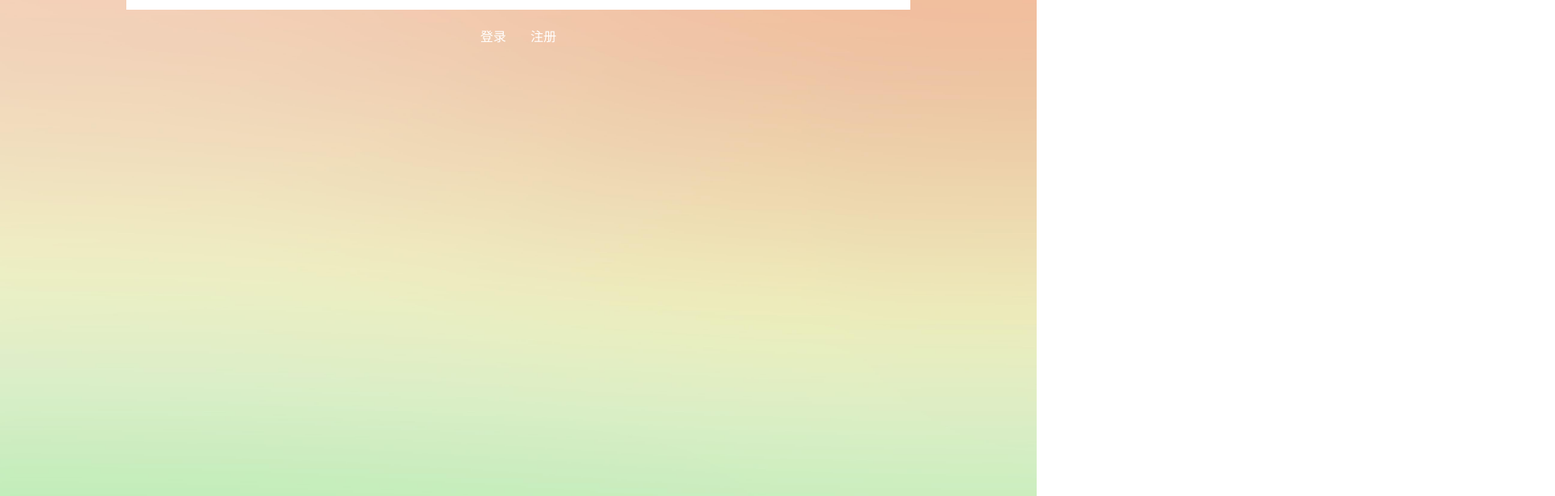
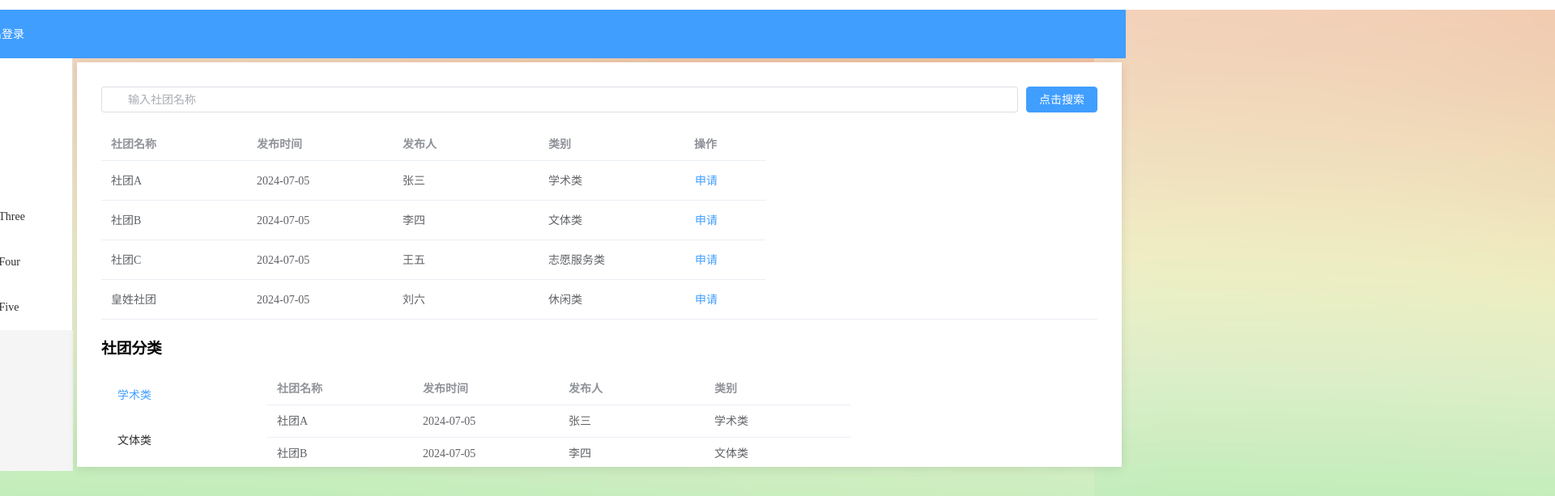
Before and after one commit to RichuTOT/schoolproject, a Vue app in the folder Test2/my-project/: page /dashboard/page-two in a window 1280 px wide. Before the commit this address had no page. Shown: the part 43-656 px from the top of the page at 81% size, 1920 px wide, since content can reach past the window. Built offline with nearby package versions, Linux system fonts and the light colour scheme.

Commit message:
个人中心，社团搜索，首页

```diff
--- a/Test2/my-project/src/router/index.js
+++ b/Test2/my-project/src/router/index.js
@@ -1,23 +1,42 @@
 import { createRouter, createWebHistory } from 'vue-router';
 import Login from '../components/Login.vue';
 import Register from '../components/Register.vue';
-import Dashboard from '../views/Dashboard.vue'; // 引入新的页面组件
+import Dashboard from '../views/Dashboard.vue';
+import PageOne from '../views/PageOne.vue';
+import PageTwo from '../views/PageTwo.vue';
+import PageThree from '../views/PageThree.vue';
+import Content from '../views/Content.vue'; // 新添加的内容组件
 
 const routes = [
   {
     path: '/',
-    name: 'Login',
-    component: Login
+    redirect: '/login'
   },
-  {
-    path: '/register',
-    name: 'Register',
-    component: Register
-  },
-  {
-    path: '/dashboard',
-    name: 'Dashboard',
-    component: Dashboard // 新的页面路由配置
+  {path: '/login',name: 'Login',component: Login},
+  {path: '/register',name: 'Register',component: Register},
+  {path: '/dashboard',name: 'Dashboard',component: Dashboard,
+    children: [
+      {
+        path: 'page-one',
+        name: 'PageOne',
+        component: PageOne //个人中心
+      },
+      {
+        path: 'page-two',
+        name: 'PageTwo',
+        component: PageTwo //搜索社团
+      },
+      {
+        path: 'page-three',
+        name: 'PageThree',
+        component: PageThree
+      },
+      {
+        path: 'content', // 新添加的内容路径
+        name: 'Content',
+        component: Content
+      }
+    ]
   }
 ];
 
--- /dev/null
+++ b/Test2/my-project/src/views/Content.vue
@@ -0,0 +1,34 @@
+<template>
+    <div class="content">
+      <img src="../assets/tu.jpg"  />
+      <p>活动详情</p>
+
+    </div>
+  </template>
+
+  <script>
+  export default {
+    name: 'Content'
+  };
+  </script>
+
+  <style scoped>
+  .content {
+    text-align: center;
+  }
+
+  .content img {
+    max-width: 100%;
+    height: 200px;
+    margin-bottom: 20px;
+  }
+
+  .content p {
+    display: flex;
+    font-size: 16px;
+  }
+
+  .content p a:hover {
+    text-decoration: underline;
+  }
+  </style>
--- a/Test2/my-project/src/views/Dashboard.vue
+++ b/Test2/my-project/src/views/Dashboard.vue
@@ -1,23 +1,130 @@
 <template>
-    <div class="dashboard">
-      <h1>欢迎来到社团联盟</h1>
-      <p>这是一个新的页面，只有登录成功后才能访问。</p>
+  <div class="common-layout">
+
+    <el-container>
+      <el-header class="header">
+        <div class="header-content">
+          <span>欢迎</span>
+          <el-button type="primary" @click="logout">退出登录</el-button>
+
+        </div>
+      </el-header>
+
+      <el-container>
+        <el-aside width="200px" class="aside">
+          <el-menu
+            :default-active="activeMenu"
+            class="el-menu-vertical-demo"
+            @select="handleMenuSelect"
+          >
+          <el-menu-item index="1">
+              <i class="el-icon-message"></i>
+              <span slot="title">Menu</span>
+            </el-menu-item>
+            <el-menu-item index="2">
+              <i class="el-icon-message"></i>
+              <span slot="title">个人中心</span>
+            </el-menu-item>
+            <el-menu-item index="3">
+              <i class="el-icon-menu"></i>
+              <span slot="title">搜索社团</span>
+            </el-menu-item>
+            <el-menu-item index="4">
+              <i class="el-icon-setting"></i>
+              <span slot="title">Navigator Three</span>
+            </el-menu-item>
+            <el-menu-item index="5">
+              <i class="el-icon-message"></i>
+              <span slot="title">Navigator Four</span>
+            </el-menu-item>
+            <el-menu-item index="6">
+              <i class="el-icon-message"></i>
+              <span slot="title">Navigator Five</span>
+            </el-menu-item>
+          </el-menu>
+        </el-aside>
+
+        <el-main class="main">
+          <router-view></router-view>
+        </el-main>
+      </el-container>
+    </el-container>
   </div>
 </template>
 
 <script>
 export default {
-    name: 'Dashboard'
+  name: 'Dashboard',
+  data() {
+    return {
+      activeMenu: '1'
+    };
+  },
+  methods: {
+    handleMenuSelect(key, keyPath) {
+      switch (key) {
+        case '1':
+          this.$router.push({ name: 'Content' });
+          break;
+        case '2':
+          this.$router.push({ name: 'PageOne' });
+          break;
+        case '3':
+          this.$router.push({ name: 'PageTwo' });
+          break;
+        case '4':
+          this.$router.push({ name: 'PageThree' });
+          break;
+        case '5':
+          this.$router.push({ name: 'PageFour' });
+          break;
+        case '6':
+          this.$router.push({ name: 'PageFour' });
+          break;
+        default:
+          break;
+      }
+    },
+    logout() {
+      // 退出登录逻辑
+      console.log('退出登录');
+      this.$router.push({ name: 'Login' });
+    }
+  }
 };
 </script>
 
 <style scoped>
-  .dashboard {
+.common-layout {
+  min-height: 100vh;
+}
+
+.header {
+  background-color: #409EFF;
+  width: 1500px ;
+  color: #000000;
+  line-height: 60px;
   display: flex;
-    flex-direction: column;
+  justify-content: space-between;
+  padding: 0 20px;
+}
+
+.header-content {
+  display: flex;
   align-items: center;
-    justify-content: center;
-    min-height: 100vh;
-    text-align: center;
 }
+
+.aside {
+  background-color: #f5f5f5;
+
+}
+
+.main { /*主内容区域CSS */
+  background-color: #fff;
+  height: 500px;
+  padding: 10px;
+  margin: 5px;
+  box-shadow: 0 2px 12px 0 rgba(0, 0, 0, 0.1);
+}
+
 </style>
--- /dev/null
+++ b/Test2/my-project/src/views/PageOne.vue
@@ -0,0 +1,80 @@
+<template>
+  <div class="personal-center">
+    <div class="user-info">
+      <div class="avatar">
+        <img src="https://via.placeholder.com/100" alt="用户头像" />
+      </div>
+      <div class="account-info">
+        <p>账号：xxxxxxxxxxx</p>
+        <el-button type="primary">编辑资料</el-button>
+      </div>
+    </div>
+    <div class="club-list">
+      <h3>社团清单</h3>
+      <el-table :data="clubs" style="width: 100%">
+        <el-table-column prop="date" label="时间" width="180"></el-table-column>
+        <el-table-column prop="name" label="社团名称" width="180"></el-table-column>
+        <el-table-column prop="status" label="审核状态" width="180"></el-table-column>
+      </el-table>
+    </div>
+  </div>
+</template>
+
+<script>
+export default {
+  name: 'PageOne',
+  data() {
+    return {
+      clubs: [
+        { date: '2024-07-05', name: '社团A', status: '已通过' },
+        { date: '2024-07-05', name: '社团B', status: '审核中' },
+      ],
+    };
+  },
+};
+</script>
+
+<style scoped>
+.personal-center {
+  padding: 20px;
+}
+
+.user-info {
+  display: flex;
+  align-items: center;
+  margin-bottom: 20px;
+}
+
+.avatar {
+  width: 100px;
+  height: 100px;
+  border: 2px solid #ccc;
+  border-radius: 50%;
+  overflow: hidden;
+  margin-right: 20px;
+}
+
+.avatar img {
+  width: 100%;
+  height: 100%;
+}
+
+.account-info {
+  display: flex;
+  flex-direction: column;
+  justify-content: center;
+}
+
+.account-info p {
+  margin: 0;
+  font-size: 16px;
+}
+
+.club-list {
+  margin-top: 20px;
+}
+
+.el-table th, .el-table td {
+  text-align: center;
+}
+</style>
--- /dev/null
+++ b/Test2/my-project/src/views/PageThree.vue
@@ -0,0 +1,23 @@
+<template>
+    <div>
+      <h1>Page Three</h1>
+      <el-table :data="tableData">
+        <el-table-column prop="date" label="Date" width="180"></el-table-column>
+        <el-table-column prop="name" label="Name" width="180"></el-table-column>
+        <el-table-column prop="address" label="Address"></el-table-column>
+      </el-table>
+    </div>
+  </template>
+
+  <script>
+  export default {
+    data() {
+      return {
+        tableData: [
+          { date: '2016-05-02', name: 'Tom', address: 'No. 189, Grove St, Los Angeles' },
+          // 添加更多数据
+        ]
+      };
+    }
+  };
+  </script>
--- /dev/null
+++ b/Test2/my-project/src/views/PageTwo.vue
@@ -0,0 +1,139 @@
+<template>
+  <div class="search-club">
+    <div class="search-bar">
+      <el-input
+        v-model="searchQuery"
+        placeholder="输入社团名称"
+        prefix-icon="el-icon-search"
+        @keyup.enter="handleSearch"
+      />
+      <el-button type="primary" @click="handleSearch">点击搜索</el-button>
+    </div>
+
+    <el-table :data="filteredClubs" class="club-table" style="margin-top: 20px;">
+      <el-table-column prop="name" label="社团名称" width="180"></el-table-column>
+      <el-table-column prop="date" label="发布时间" width="180"></el-table-column>
+      <el-table-column prop="author" label="发布人" width="180"></el-table-column>
+      <el-table-column prop="category" label="类别" width="180"></el-table-column>
+      <el-table-column label="操作" width="100">
+        <template v-slot="scope">
+          <el-button type="text" @click="applyClub(scope.row)">申请</el-button>
+        </template>
+      </el-table-column>
+    </el-table>
+
+    <div class="club-category" style="margin-top: 20px;">
+      <h3>社团分类</h3>
+      <el-row>
+        <el-col :span="4">
+          <el-menu
+            default-active="1"
+            class="el-menu-vertical-demo"
+            @select="handleCategorySelect"
+          >
+            <el-menu-item index="1">学术类</el-menu-item>
+            <el-menu-item index="2">文体类</el-menu-item>
+            <el-menu-item index="3">志愿服务类</el-menu-item>
+            <el-menu-item index="4">休闲类</el-menu-item>
+          </el-menu>
+        </el-col>
+        <el-col :span="20">
+          <el-table :data="filteredByCategoryClubs" class="club-table">
+            <el-table-column prop="name" label="社团名称" width="180"></el-table-column>
+            <el-table-column prop="date" label="发布时间" width="180"></el-table-column>
+            <el-table-column prop="author" label="发布人" width="180"></el-table-column>
+            <el-table-column prop="category" label="类别" width="180"></el-table-column>
+          </el-table>
+        </el-col>
+      </el-row>
+    </div>
+  </div>
+</template>
+
+<script>
+export default {
+  name: 'PageTwo',
+  data() {
+    return {
+      searchQuery: '',
+      clubs: [
+        { name: '社团A', date: '2024-07-05', author: '张三', category: '学术类' },
+        { name: '社团B', date: '2024-07-05', author: '李四', category: '文体类' },
+        { name: '社团C', date: '2024-07-05', author: '王五', category: '志愿服务类' },
+        { name: '皇姓社团', date: '2024-07-05', author: '刘六', category: '休闲类' },
+      ],
+      selectedCategory: '',
+    };
+  },
+  computed: {
+    filteredClubs() {
+      return this.clubs.filter(club => club.name.includes(this.searchQuery));
+    },
+    filteredByCategoryClubs() {
+      return this.selectedCategory
+        ? this.clubs.filter(club => club.category === this.selectedCategory)
+        : this.clubs;
+    },
+  },
+  methods: {
+    handleSearch() {
+      // 搜索逻辑
+    },
+    applyClub(club) {
+      // 申请社团逻辑
+      console.log(`申请加入: ${club.name}`);
+    },
+    handleCategorySelect(key, keyPath) {
+      switch (key) {
+        case '1':
+          this.selectedCategory = '学术类';
+          break;
+        case '2':
+          this.selectedCategory = '文体类';
+          break;
+        case '3':
+          this.selectedCategory = '志愿服务类';
+          break;
+        case '4':
+          this.selectedCategory = '休闲类';
+          break;
+        default:
+          this.selectedCategory = '';
+          break;
+      }
+    },
+  },
+};
+</script>
+
+<style scoped>
+.search-club {
+  padding: 20px;
+}
+
+.search-bar {
+  display: flex;
+  align-items: center;
+}
+
+.search-bar .el-input {
+  flex: 1;
+  margin-right: 10px;
+}
+
+.club-table {
+  width: 100%;
+}
+
+.club-category {
+  margin-top: 20px;
+}
+
+.el-menu-vertical-demo {
+  border-right: none;
+}
+
+.el-table th, .el-table td {
+  text-align: center;
+}
+</style>
```
Also changed, not shown: Test2/my-project/src/views/PageFive.vue (added), Test2/my-project/src/views/PageFour.vue (added). Lines whose indentation alone changed are shown as unchanged.
